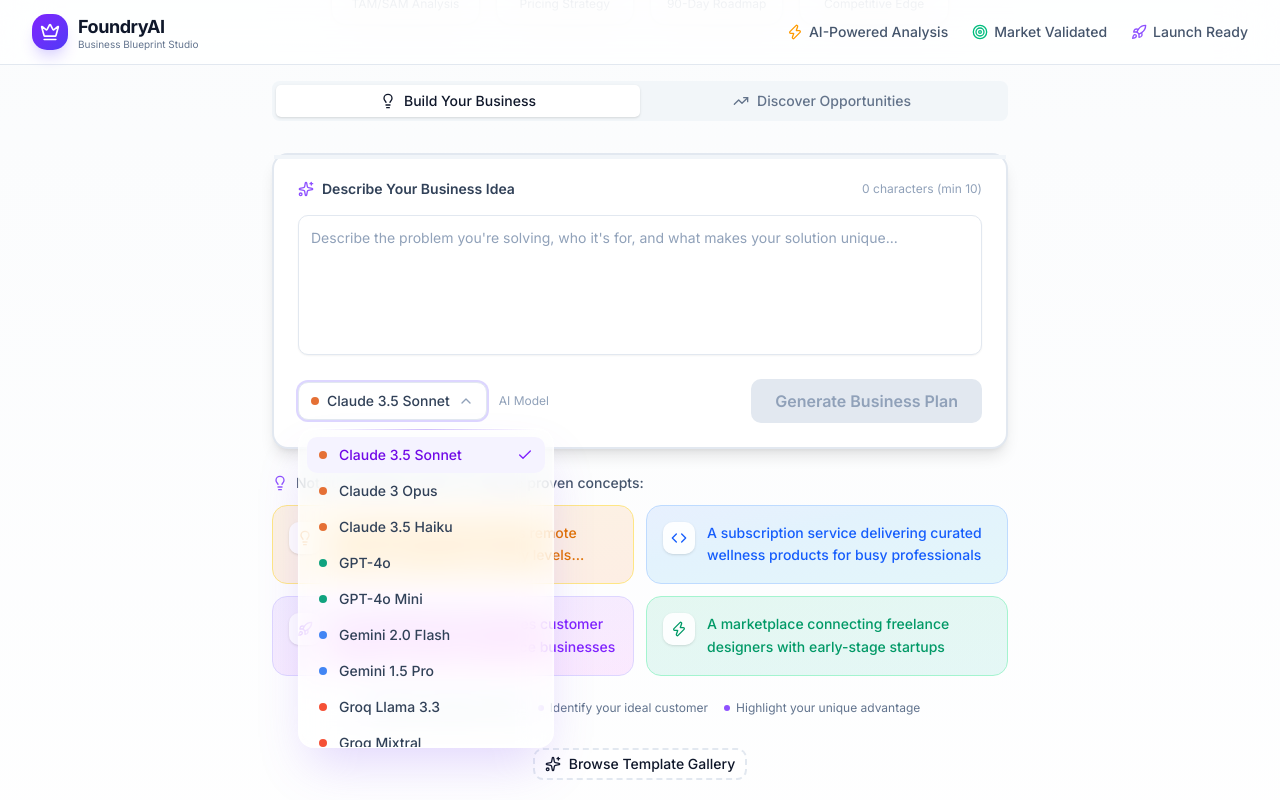
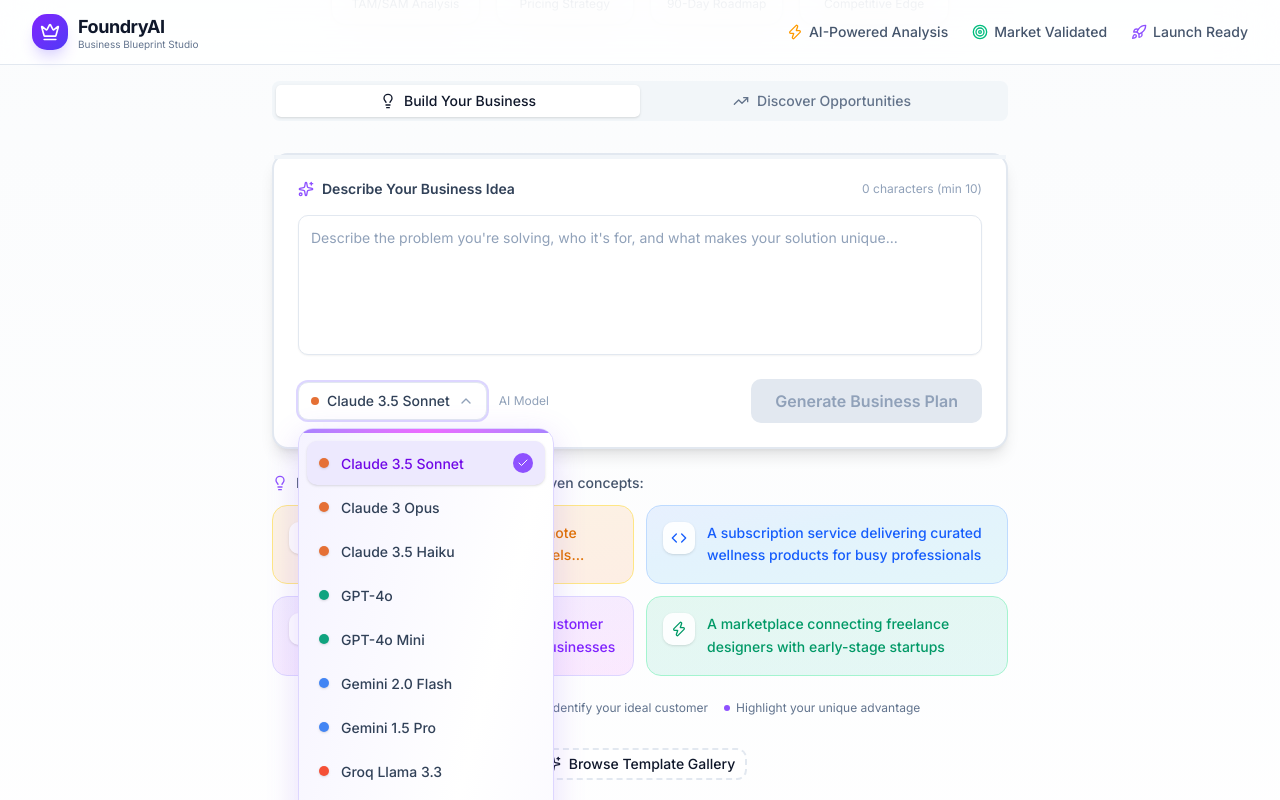
Before and after one commit to Mohamed-Elgendi/FoundryAI, a Next.js app: page / in a window 1280 px wide. Both pictures are taken after a click on the button "Claude 3.5 Sonnet". Shown: the part 492-1292 px from the top of the page. Built offline with nearby package versions, Linux system fonts and the light colour scheme.

Commit message:
fix: ProviderSelector dropdown with gradient glassmorphism design

```diff
--- a/src/components/foundryai/ProviderSelector.tsx
+++ b/src/components/foundryai/ProviderSelector.tsx
@@ -54,23 +54,9 @@
       </button>
 
       {isOpen && (
-        <div
-          className="absolute z-[9999] left-0 top-full mt-2 w-64 rounded-2xl max-h-80 overflow-hidden"
-          style={{
-            background: 'rgba(255, 255, 255, 0.65)',
-            backdropFilter: 'blur(16px) saturate(200%)',
-            WebkitBackdropFilter: 'blur(16px) saturate(200%)',
-            border: '1px solid rgba(255, 255, 255, 0.5)',
-            boxShadow: '0 25px 50px -12px rgba(139, 92, 246, 0.25), 0 0 0 1px rgba(255, 255, 255, 0.3) inset',
-          }}
-        >
-          {/* Top glow line */}
-          <div
-            className="absolute top-0 left-4 right-4 h-px"
-            style={{
-              background: 'linear-gradient(90deg, transparent, rgba(139, 92, 246, 0.4), transparent)',
-            }}
-          />
+        <div className="absolute z-[100] left-0 top-full mt-2 w-64 rounded-xl overflow-hidden bg-gradient-to-br from-violet-50 via-white to-violet-50 border border-violet-200 shadow-[0_8px_32px_rgba(139,92,246,0.2)]">
+          {/* Glow header */}
+          <div className="h-1 w-full bg-gradient-to-r from-violet-400 via-fuchsia-400 to-violet-400" />
           <div className="p-2">
             {PROVIDER_INFO.map((provider) => (
               <button
@@ -81,20 +67,22 @@
                   setIsOpen(false);
                 }}
                 className={cn(
-                  "w-full px-3 py-2 flex items-center gap-3 text-left rounded-lg transition-colors",
-                  "hover:bg-slate-50",
-                  selectedProvider === provider.id && "bg-violet-50"
+                  "w-full px-3 py-2.5 flex items-center gap-3 text-left rounded-lg transition-all",
+                  "hover:bg-violet-100/60 hover:scale-[1.02]",
+                  selectedProvider === provider.id && "bg-violet-100 shadow-sm"
                 )}
               >
-                <div className="w-2 h-2 rounded-full flex-shrink-0" style={{ backgroundColor: provider.color }} />
+                <div className="w-2.5 h-2.5 rounded-full flex-shrink-0 shadow-sm" style={{ backgroundColor: provider.color }} />
                 <div className="flex-1 min-w-0">
-                  <div className="flex items-center gap-1.5">
-                    <span className={cn("text-sm font-medium", selectedProvider === provider.id ? "text-violet-700" : "text-slate-700")}>
-                      {provider.name}
-                    </span>
+                  <span className={cn("text-sm font-medium", selectedProvider === provider.id ? "text-violet-700" : "text-slate-700")}>
+                    {provider.name}
+                  </span>
+                </div>
+                {selectedProvider === provider.id && (
+                  <div className="flex items-center justify-center w-5 h-5 rounded-full bg-violet-500">
+                    <Check className="w-3 h-3 text-white" />
                   </div>
-                </div>
-                {selectedProvider === provider.id && <Check className="w-4 h-4 text-violet-600 flex-shrink-0" />}
+                )}
               </button>
             ))}
           </div>
```
